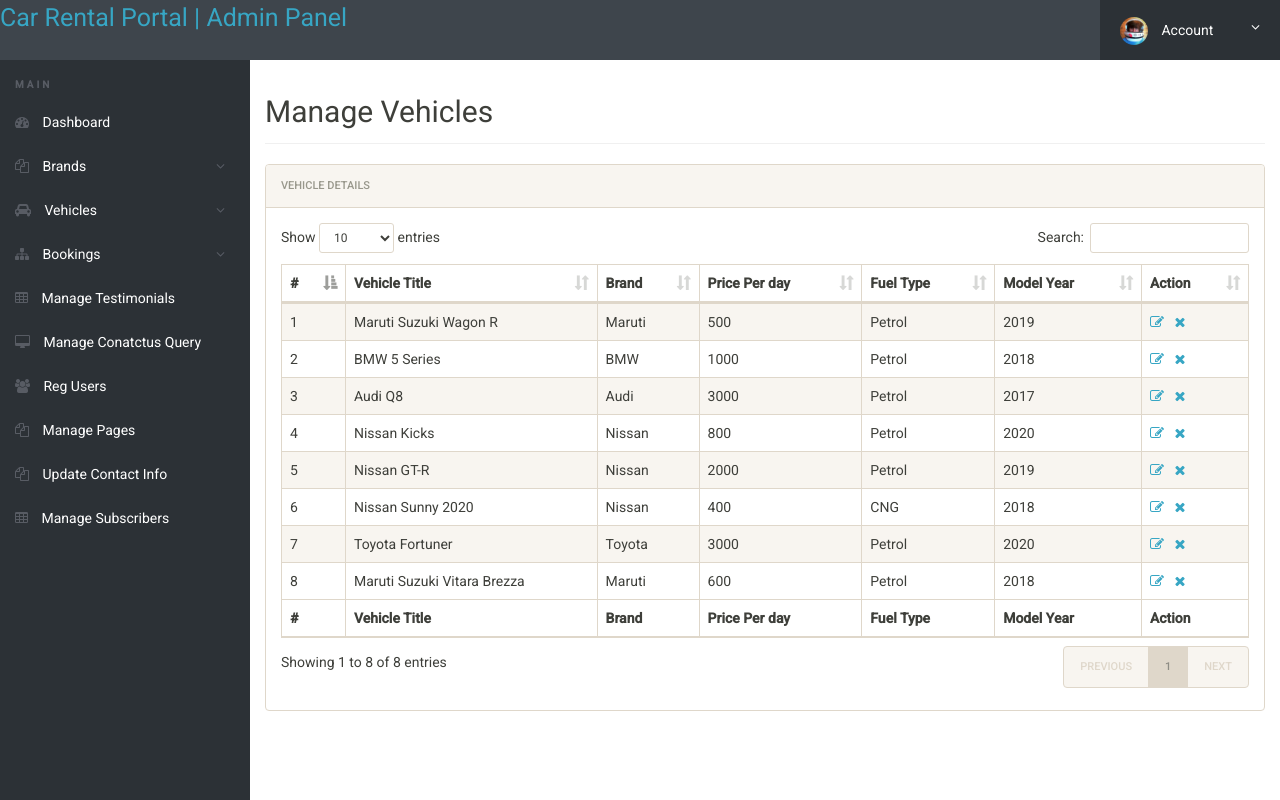
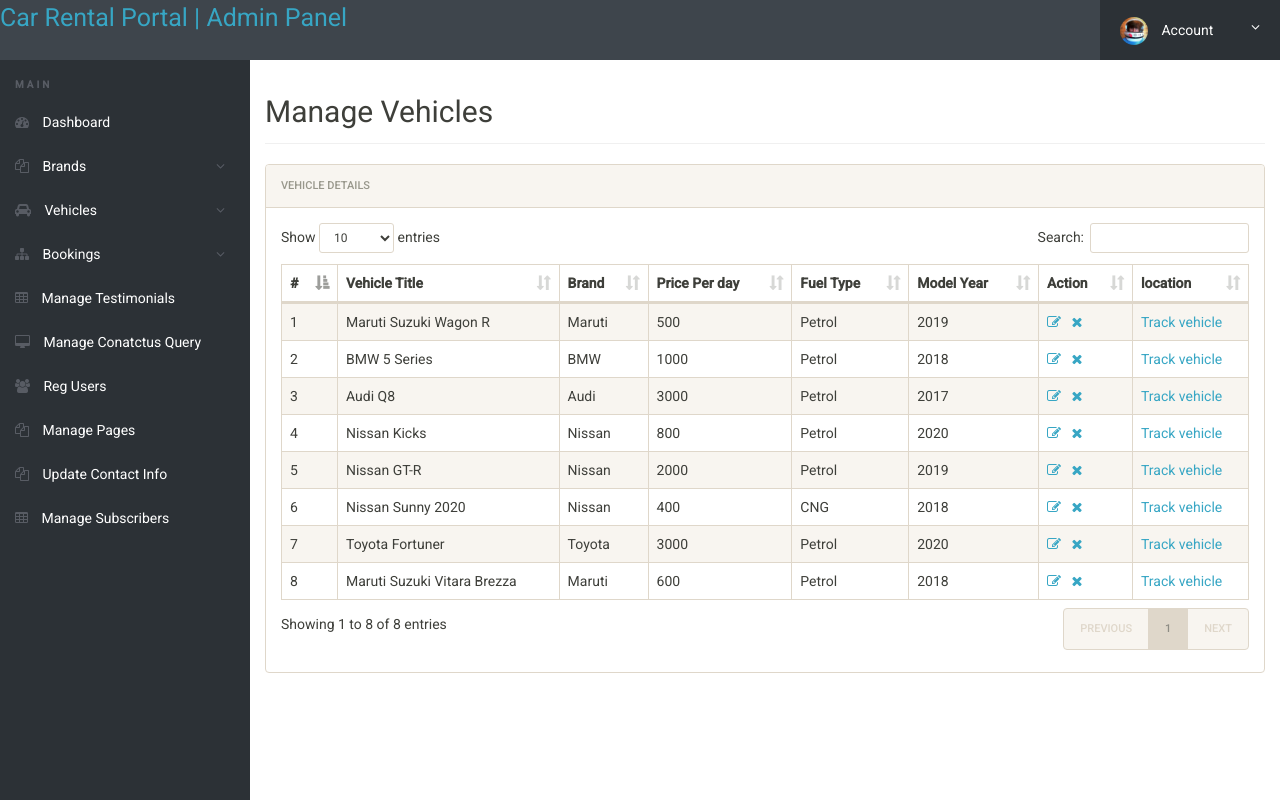
Before and after one commit to rajeev-30/bookMyRide, a PHP site: page /admin/manage-vehicles.php in a window 1280 px wide. Run offline with PHP 8.4, Linux system fonts and the light colour scheme; a user stored in the database is signed in; data comes from the database, SQL or seed files in the repository; data that the repository does not hold is empty.

Commit message:
track vehicles system added

```diff
--- a/carrental/admin/manage-vehicles.php
+++ b/carrental/admin/manage-vehicles.php
@@ -2,20 +2,17 @@
 session_start();
 error_reporting(0);
 include('includes/config.php');
-if(strlen($_SESSION['alogin'])==0)
-	{
+if (strlen($_SESSION['alogin']) == 0) {
 	header('location:index.php');
-}
-else{
+} else {
 
-if(isset($_REQUEST['del']))
-	{
-$delid=intval($_GET['del']);
+	if (isset($_REQUEST['del'])) {
+		$delid = intval($_GET['del']);
 		$sql = "delete from tblvehicles  WHERE  id=:delid";
 		$query = $dbh->prepare($sql);
-$query -> bindParam(':delid',$delid, PDO::PARAM_STR);
-$query -> execute();
-$msg="Vehicle  record deleted successfully";
+		$query->bindParam(':delid', $delid, PDO::PARAM_STR);
+		$query->execute();
+		$msg = "Vehicle  record deleted successfully";
 	}
 
 
@@ -32,7 +29,7 @@
     <meta name="author" content="">
     <meta name="theme-color" content="#3e454c">
 
-	<title>Car Rental Portal |Admin Manage Vehicles   </title>
+    <title>Car Rental Portal |Admin Manage Vehicles </title>
 
     <!-- Font awesome -->
     <link rel="stylesheet" href="css/font-awesome.min.css">
@@ -56,26 +53,27 @@
         margin: 0 0 20px 0;
         background: #fff;
         border-left: 4px solid #dd3d36;
-    -webkit-box-shadow: 0 1px 1px 0 rgba(0,0,0,.1);
-    box-shadow: 0 1px 1px 0 rgba(0,0,0,.1);
+        -webkit-box-shadow: 0 1px 1px 0 rgba(0, 0, 0, .1);
+        box-shadow: 0 1px 1px 0 rgba(0, 0, 0, .1);
     }
-.succWrap{
+
+    .succWrap {
         padding: 10px;
         margin: 0 0 20px 0;
         background: #fff;
         border-left: 4px solid #5cb85c;
-    -webkit-box-shadow: 0 1px 1px 0 rgba(0,0,0,.1);
-    box-shadow: 0 1px 1px 0 rgba(0,0,0,.1);
+        -webkit-box-shadow: 0 1px 1px 0 rgba(0, 0, 0, .1);
+        box-shadow: 0 1px 1px 0 rgba(0, 0, 0, .1);
     }
     </style>
 
 </head>
 
 <body>
-	<?php include('includes/header.php');?>
+    <?php include('includes/header.php'); ?>
 
     <div class="ts-main-content">
-		<?php include('includes/leftbar.php');?>
+        <?php include('includes/leftbar.php'); ?>
         <div class="content-wrapper">
             <div class="container-fluid">
 
@@ -88,9 +86,12 @@
                         <div class="panel panel-default">
                             <div class="panel-heading">Vehicle Details</div>
                             <div class="panel-body">
-							<?php if($error){?><div class="errorWrap"><strong>ERROR</strong>:<?php echo htmlentities($error); ?> </div><?php }
-				else if($msg){?><div class="succWrap"><strong>SUCCESS</strong>:<?php echo htmlentities($msg); ?> </div><?php }?>
-								<table id="zctb" class="display table table-striped table-bordered table-hover" cellspacing="0" width="100%">
+                                <?php if ($error) { ?><div class="errorWrap">
+                                    <strong>ERROR</strong>:<?php echo htmlentities($error); ?> </div>
+                                <?php } else if ($msg) { ?><div class="succWrap">
+                                    <strong>SUCCESS</strong>:<?php echo htmlentities($msg); ?> </div><?php } ?>
+                                <table id="zctb" class="display table table-striped table-bordered table-hover"
+                                    cellspacing="0" width="100%">
                                     <thead>
                                         <tr>
                                             <th>#</th>
@@ -100,42 +101,41 @@
                                             <th>Fuel Type</th>
                                             <th>Model Year</th>
                                             <th>Action</th>
+                                            <th> location</th>
                                         </tr>
                                     </thead>
                                     <tfoot>
-										<tr>
-										<th>#</th>
-										<th>Vehicle Title</th>
-											<th>Brand </th>
-											<th>Price Per day</th>
-											<th>Fuel Type</th>
-											<th>Model Year</th>
-											<th>Action</th>
-										</tr>
+
                                         </tr>
                                     </tfoot>
                                     <tbody>
 
                                         <?php $sql = "SELECT tblvehicles.VehiclesTitle,tblbrands.BrandName,tblvehicles.PricePerDay,tblvehicles.FuelType,tblvehicles.ModelYear,tblvehicles.id from tblvehicles join tblbrands on tblbrands.id=tblvehicles.VehiclesBrand";
-$query = $dbh -> prepare($sql);
+											$query = $dbh->prepare($sql);
 											$query->execute();
-$results=$query->fetchAll(PDO::FETCH_OBJ);
-$cnt=1;
-if($query->rowCount() > 0)
-{
-foreach($results as $result)
-{				?>
+											$results = $query->fetchAll(PDO::FETCH_OBJ);
+											$cnt = 1;
+											if ($query->rowCount() > 0) {
+												foreach ($results as $result) {				?>
                                         <tr>
-											<td><?php echo htmlentities($cnt);?></td>
-											<td><?php echo htmlentities($result->VehiclesTitle);?></td>
-											<td><?php echo htmlentities($result->BrandName);?></td>
-											<td><?php echo htmlentities($result->PricePerDay);?></td>
-											<td><?php echo htmlentities($result->FuelType);?></td>
-												<td><?php echo htmlentities($result->ModelYear);?></td>
-		<td><a href="edit-vehicle.php?id=<?php echo $result->id;?>"><i class="fa fa-edit"></i></a>&nbsp;&nbsp;
-<a href="manage-vehicles.php?del=<?php echo $result->id;?>" onclick="return confirm('Do you want to delete');"><i class="fa fa-close"></i></a></td>
+                                            <td><?php echo htmlentities($cnt); ?></td>
+                                            <td><?php echo htmlentities($result->VehiclesTitle); ?></td>
+                                            <td><?php echo htmlentities($result->BrandName); ?></td>
+                                            <td><?php echo htmlentities($result->PricePerDay); ?></td>
+                                            <td><?php echo htmlentities($result->FuelType); ?></td>
+                                            <td><?php echo htmlentities($result->ModelYear); ?></td>
+                                            <td><a href="edit-vehicle.php?id=<?php echo $result->id; ?>"><i
+                                                        class="fa fa-edit"></i></a>&nbsp;&nbsp;
+                                                <a href="manage-vehicles.php?del=<?php echo $result->id; ?>"
+                                                    onclick="return confirm('Do you want to delete');"><i
+                                                        class="fa fa-close"></i></a>
+                                            </td>
+                                            <td><a href="location.php">Track vehicle</a></td>
+
                                         </tr>
-										<?php $cnt=$cnt+1; }} ?>
+                                        <?php $cnt = $cnt + 1;
+												}
+											} ?>
 
                                     </tbody>
                                 </table>
@@ -165,5 +165,6 @@
     <script src="js/chartData.js"></script>
     <script src="js/main.js"></script>
 </body>
+
 </html>
 <?php } ?>
```
Also changed, not shown: carrental/admin/location.php (added, +15 -0 lines), carrental/car-listing.php (+27 -12 lines), carrental/payment.html (+43 -43 lines). Lines whose indentation alone changed are shown as unchanged.
